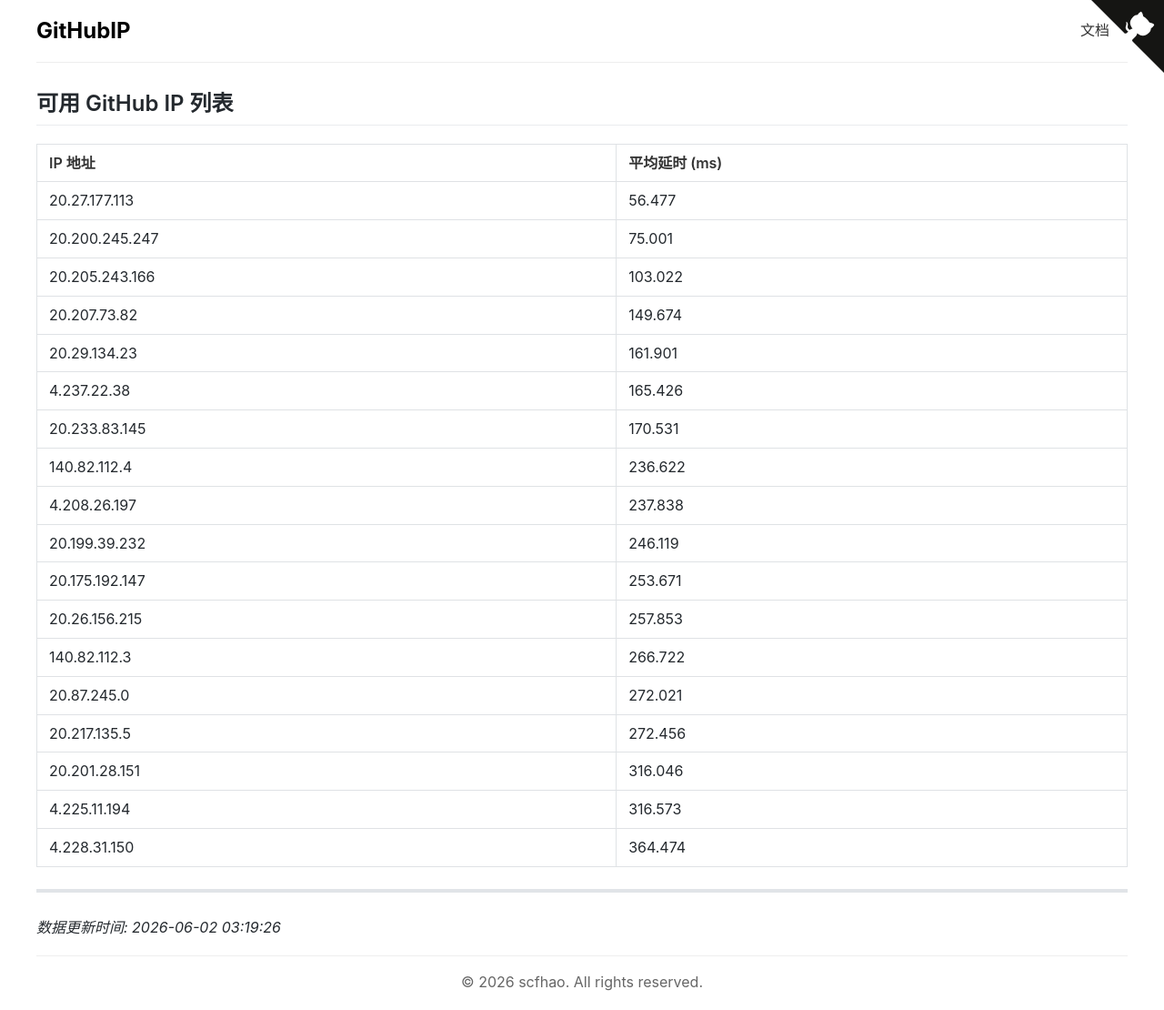
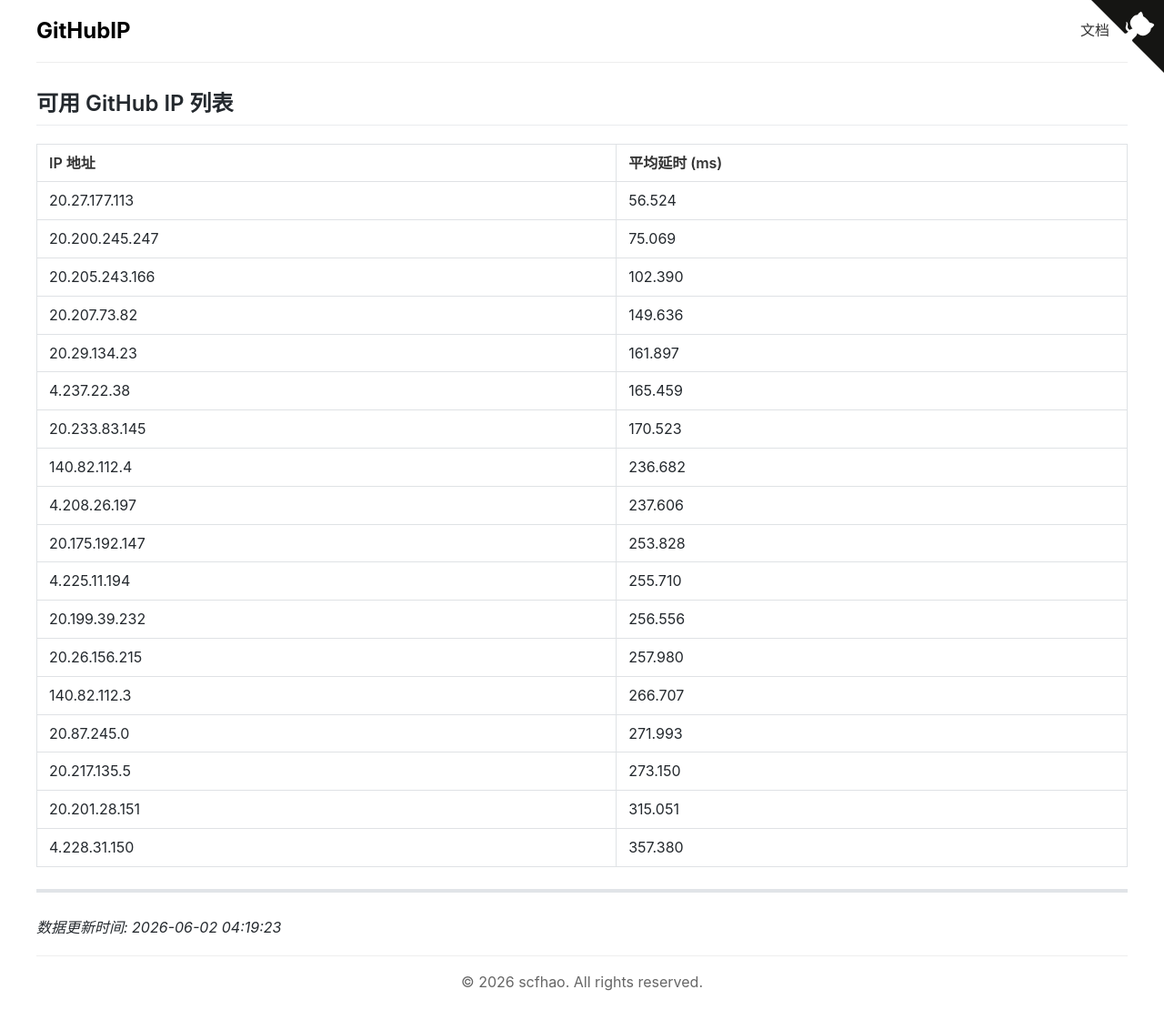
Before and after one commit to scfhao/GitHubIP, a Jekyll site: the page built from index.md, in a window 1280 px wide. Shown: the whole page at 91% size. Built offline with Jekyll 4.4.1, drawn with Linux system fonts in a browser that asks for light colours.

Commit message:
自动脚本执行 - 2026-06-02 04:19:23

```diff
--- a/index.md
+++ b/index.md
@@ -1,32 +1,32 @@
 ---
 layout: home
 title: GitHub IP 列表
-date: 2026-06-02 03:19:26
+date: 2026-06-02 04:19:23
 ---
 
 ## 可用 GitHub IP 列表
 
 | IP 地址 | 平均延时 (ms) |
 |---------|--------------|
-| 20.27.177.113 | 56.477 |
-| 20.200.245.247 | 75.001 |
-| 20.205.243.166 | 103.022 |
-| 20.207.73.82 | 149.674 |
-| 20.29.134.23 | 161.901 |
-| 4.237.22.38 | 165.426 |
-| 20.233.83.145 | 170.531 |
-| 140.82.112.4 | 236.622 |
-| 4.208.26.197 | 237.838 |
-| 20.199.39.232 | 246.119 |
-| 20.175.192.147 | 253.671 |
-| 20.26.156.215 | 257.853 |
-| 140.82.112.3 | 266.722 |
-| 20.87.245.0 | 272.021 |
-| 20.217.135.5 | 272.456 |
-| 20.201.28.151 | 316.046 |
-| 4.225.11.194 | 316.573 |
-| 4.228.31.150 | 364.474 |
+| 20.27.177.113 | 56.524 |
+| 20.200.245.247 | 75.069 |
+| 20.205.243.166 | 102.390 |
+| 20.207.73.82 | 149.636 |
+| 20.29.134.23 | 161.897 |
+| 4.237.22.38 | 165.459 |
+| 20.233.83.145 | 170.523 |
+| 140.82.112.4 | 236.682 |
+| 4.208.26.197 | 237.606 |
+| 20.175.192.147 | 253.828 |
+| 4.225.11.194 | 255.710 |
+| 20.199.39.232 | 256.556 |
+| 20.26.156.215 | 257.980 |
+| 140.82.112.3 | 266.707 |
+| 20.87.245.0 | 271.993 |
+| 20.217.135.5 | 273.150 |
+| 20.201.28.151 | 315.051 |
+| 4.228.31.150 | 357.380 |
 
 ---
 
-*数据更新时间: 2026-06-02 03:19:26*
+*数据更新时间: 2026-06-02 04:19:23*
```
